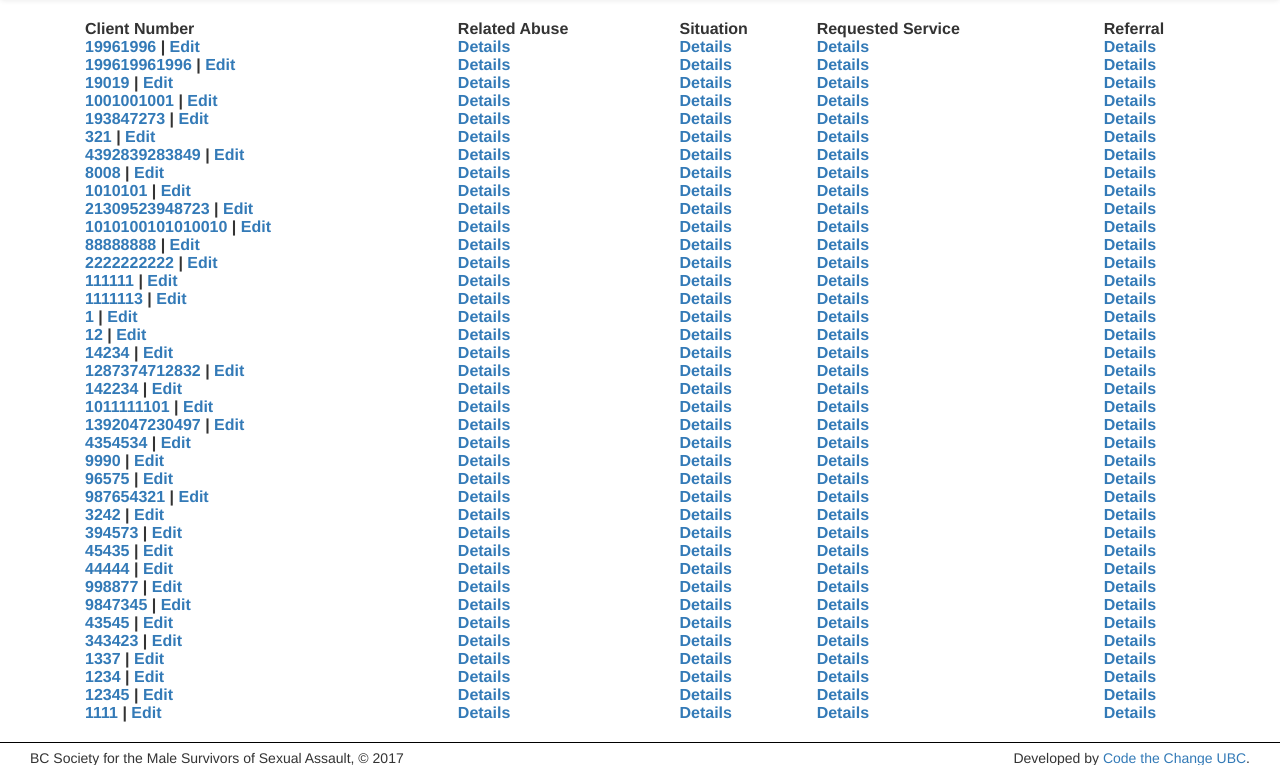
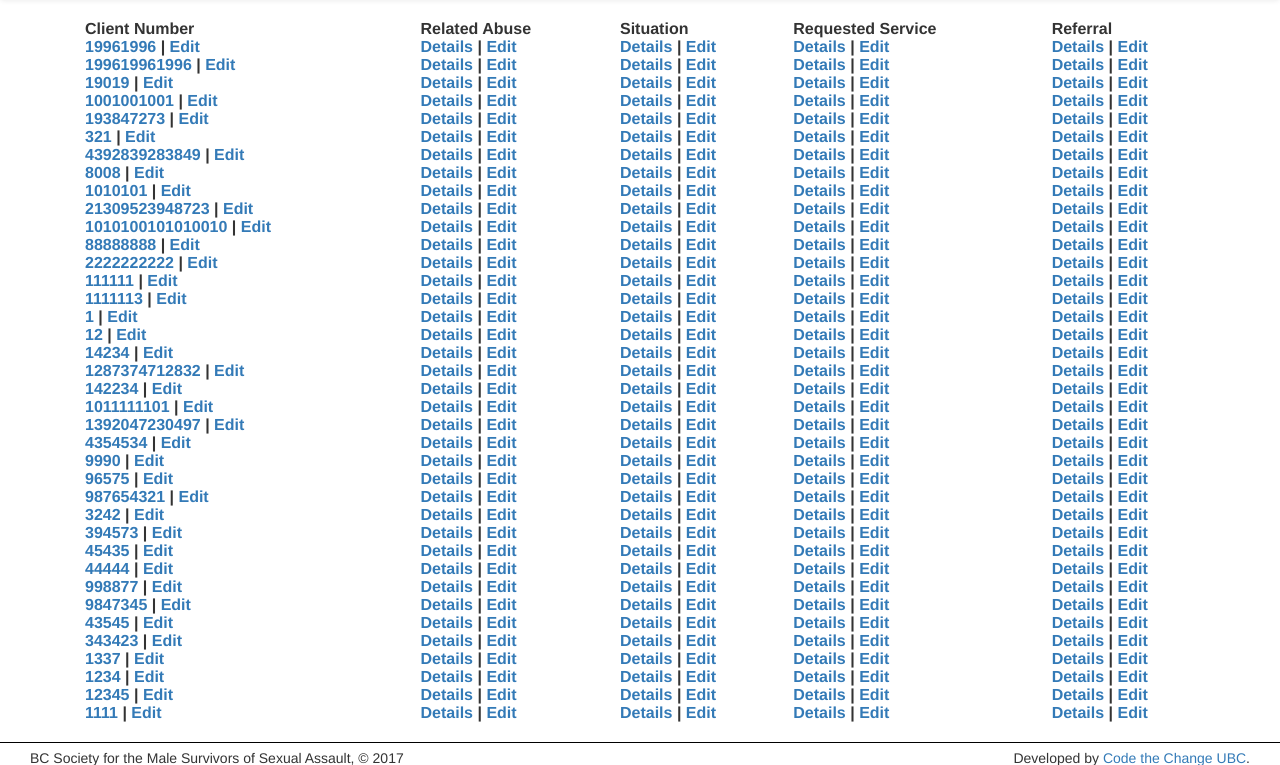
Before and after one commit to CodeTheChangeUBC/bcsmssa, a Django app: page /clients/ in a window 1280 px wide. Shown: the part 52-817 px from the top of the page. Run offline with Django 3.2, Linux system fonts and the light colour scheme; a user stored in the database is signed in; data comes from the database, SQL or seed files in the repository; both versions use the stored data as it was after the commit; lists and menus that the app fills with data are empty; some libraries are stand-ins or nearby versions.

Commit message:
add edit functionality to all models on clients page

```diff
--- a/stats/models.py
+++ b/stats/models.py
@@ -73,7 +73,7 @@ class RequestedService(models.Model):
     # Fields
     victim_services     = models.BooleanField(blank=True, verbose_name="Victim Services")
     individual_therapy  = models.BooleanField(blank=True, verbose_name="Individual Therapy")
-    group_therapy       = models.IntegerField(blank=True, null=True, verbose_name="Group Therapy")
+    group_therapy       = models.BooleanField(blank=True, verbose_name="Group Therapy")
 
 
     def __str__(self):
@@ -207,7 +207,7 @@ class Abuse ( models.Model ):
 
     # Fields
     start_date          = models.CharField(max_length=4, blank=True, verbose_name="Start Date (Year)")
-    stop_date           = models.CharField(max_length=4, blank=True, verbose_name="Start Date (Year)")
+    stop_date           = models.CharField(max_length=4, blank=True, verbose_name="Stop Date (Year)")
     role_of_abuser      = models.IntegerField(null=True, blank=True, verbose_name="Role of Abuser")
     reported_date       = models.CharField(max_length=4, blank=True, verbose_name="Reported Date (Year)")
     family_context      = models.CharField(max_length=12, blank=True, verbose_name="Family Context")
--- a/stats/templates/stats/clients.html
+++ b/stats/templates/stats/clients.html
@@ -22,16 +22,21 @@
 				| <a href="{% url 'edit_client' client.id %}">Edit</a>
 			</th>
 			<th>
-				<a href='#' id='abuse' data-toggle="modal" data-target="#abuseModal{{client.id}}">Details</a> {% include 'stats/modals/abuse.html' with model=client.abuse_set.first fields=abuse_fields %}
+				<a href='#' id='abuse' data-toggle="modal" data-target="#abuseModal{{client.id}}">Details</a> {% include 'stats/modals/abuse.html' with model=client.abuse_set.all.first fields=abuse_fields %}
+				| <a href="{% url 'edit_abuse' client.id %}">Edit</a>
 			</th>
 			<th>
 				<a href='#' id='situation' data-toggle="modal" data-target="#situationModal{{client.id}}">Details</a> {% include 'stats/modals/situation.html' with situation=client.abuse_set.first.currentsituation_set.first fields=sitch_fields %}
+				| <a href="{% url 'edit_situation' client.id %}">Edit</a>
 			</th>
 			<th>
 				<a href='#' id='service' data-toggle="modal" data-target="#serviceModal{{client.id}}">Details</a> {% include 'stats/modals/service.html' with service=client.requestedservice fields=service_fields%}
+				| <a href="{% url 'edit_service' client.id %}">Edit</a>
 			</th>
 			<th>
-				<a href='#' id='referral' data-toggle="modal" data-target="#referralModal{{client.id}}">Details</a> {% include 'stats/modals/referral.html' with referral=client.referral fields=referral_fields %}</th>
+				<a href='#' id='referral' data-toggle="modal" data-target="#referralModal{{client.id}}">Details</a> {% include 'stats/modals/referral.html' with referral=client.referral fields=referral_fields %}
+				| <a href="{% url 'edit_referral' client.id %}">Edit</a>
+			</th>
 		</tr>
 		{% endfor %}
 	</table>
--- a/stats/templates/stats/updates/client_edit.html
+++ b/stats/templates/stats/edit.html
@@ -3,6 +3,7 @@
 
 {% block body %}
 	<div class='container col-sm-6 col-sm-offset-3'>
+		<h3>{{ edit_header }}</h3>
 		<form action="" method="post">
 			{% csrf_token %}
 		    {% bootstrap_form form %}
--- a/stats/urls.py
+++ b/stats/urls.py
@@ -9,7 +9,14 @@ urlpatterns = [
     url(r'^profile/$', views.profile, name='profile'),
     url(r'^profile/(?P<username>[a-zA-Z0-9@.]+)$', views.get_user_profile),
     url(r'^client/(?P<client_number>[0-9]+)$', views.get_client_info),
+
+    # Edit URLs
     url(r'^edit-client/(?P<pk>[0\w-]+)$', views.ClientUpdate.as_view(), name='edit_client'),
+    url(r'^edit-abuse/(?P<pk>[0\w-]+)$', views.AbuseUpdate.as_view(), name='edit_abuse'),
+    url(r'^edit-situation/(?P<pk>[0\w-]+)$', views.SituationUpdate.as_view(), name='edit_situation'),
+    url(r'^edit-service/(?P<pk>[0\w-]+)$', views.ServiceUpdate.as_view(), name='edit_service'),
+    url(r'^edit-referral/(?P<pk>[0\w-]+)$', views.ReferralUpdate.as_view(), name='edit_referral'),
+
     url(r'^data/$', views.data, name='data'),
     url(r'^form/?$', views.form, name='form'),
     url(r'^clients/$', views.clients, name='clients'),
--- a/stats/views.py
+++ b/stats/views.py
@@ -189,9 +189,72 @@ def clients(request):
 class ClientUpdate(LoginRequiredMixin, SuccessMessageMixin, UpdateView):
     model = Client
     fields = [f.name for f in Client._meta.get_fields()[3:]]
-    template_name = 'stats/updates/client_edit.html'
+    template_name = 'stats/edit.html'
     success_url = '/clients'
-    success_message = "Client Updated was updated successfully!"
+    success_message = "Client was updated successfully!"
+
+    # Overwrite and add to context
+    def get_context_data(self, **kwargs):
+        context = super(UpdateView, self).get_context_data(**kwargs)
+        context['edit_header'] = "Edit Client"
+        return context
+
+# Abuse Update view
+class AbuseUpdate(LoginRequiredMixin, SuccessMessageMixin, UpdateView):
+    model = Abuse
+    fields = [f.name for f in Abuse._meta.get_fields()[3:]]
+    template_name = 'stats/edit.html'
+    success_url = '/clients'
+    success_message = "Abuse was updated successfully!"
+
+    # Overwrite and add to context
+    def get_context_data(self, **kwargs):
+        context = super(UpdateView, self).get_context_data(**kwargs)
+        context['edit_header'] = "Edit Abuse"
+        return context
+
+# Situation Update view
+class SituationUpdate(LoginRequiredMixin, SuccessMessageMixin, UpdateView):
+    model = CurrentSituation
+    fields = [f.name for f in CurrentSituation._meta.get_fields()[2:]]
+    template_name = 'stats/edit.html'
+    success_url = '/clients'
+    success_message = "Situation was updated successfully!"
+
+    # Overwrite and add to context
+    def get_context_data(self, **kwargs):
+        context = super(UpdateView, self).get_context_data(**kwargs)
+        context['edit_header'] = "Edit Current Situation"
+        return context
+
+# Service Update view
+class ServiceUpdate(LoginRequiredMixin, SuccessMessageMixin, UpdateView):
+    model = RequestedService
+    fields = [f.name for f in RequestedService._meta.get_fields()[1:]]
+    template_name = 'stats/edit.html'
+    success_url = '/clients'
+    success_message = "Request Service was updated successfully!"
+
+    # Overwrite and add to context
+    def get_context_data(self, **kwargs):
+        context = super(UpdateView, self).get_context_data(**kwargs)
+        context['edit_header'] = "Edit Requested Services"
+        return context
+
+# Abuse Update view
+class ReferralUpdate(LoginRequiredMixin, SuccessMessageMixin, UpdateView):
+    model = Referral
+    fields = [f.name for f in Referral._meta.get_fields()[1:]]
+    template_name = 'stats/edit.html'
+    success_url = '/clients'
+    success_message = "Referral info was updated successfully!"
+
+    # Overwrite and add to context
+    def get_context_data(self, **kwargs):
+        context = super(UpdateView, self).get_context_data(**kwargs)
+        context['edit_header'] = "Edit Referral"
+        return context
+
 
 
 
```
Also changed, not shown: db.sqlite3.
